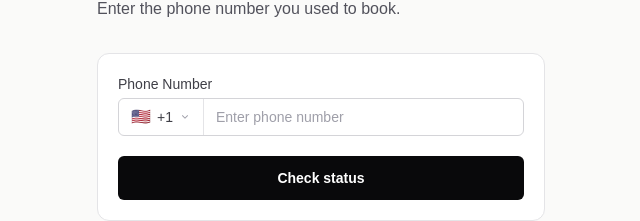
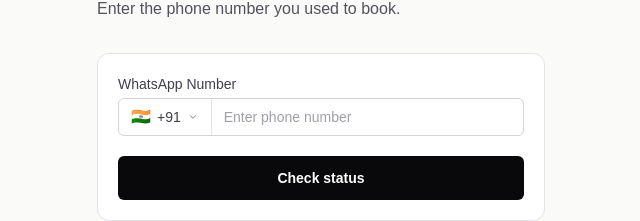
Before and after one commit to KaranDev316/TrimQ, a Next.js app: page /check in a window 1280 px wide. Shown: the part 330-551 px from the top of the page, without its empty margins (319-959 px from the left). Built offline with nearby package versions, Linux system fonts and the light colour scheme.

Commit message:
Fix default country and WhatsApp labels

```diff
--- a/app/barber/dashboard/page.js
+++ b/app/barber/dashboard/page.js
@@ -476,7 +476,7 @@
                         htmlFor="add-phone"
                         className="block text-sm font-medium text-zinc-700"
                       >
-                        Phone Number
+                        WhatsApp Number
                       </label>
                       <div className="mt-1">
                         <PhoneInput value={addPhone} onChange={setAddPhone} />
--- a/app/booking/[bookingNumber]/page.js
+++ b/app/booking/[bookingNumber]/page.js
@@ -185,7 +185,7 @@
                         htmlFor="cancel-phone"
                         className="block text-sm font-medium text-zinc-700"
                       >
-                        Enter your phone number to confirm cancellation
+                        Enter your WhatsApp number to confirm cancellation
                       </label>
                       <PhoneInput value={cancelPhone} onChange={setCancelPhone} />
                       {cancelError && (
--- a/app/check/page.js
+++ b/app/check/page.js
@@ -75,7 +75,7 @@
                 htmlFor="phone"
                 className="block text-sm font-medium text-zinc-700"
               >
-                Phone Number
+                WhatsApp Number
               </label>
               <div className="mt-1">
                 <PhoneInput value={phone} onChange={setPhone} />
--- a/app/join/page.js
+++ b/app/join/page.js
@@ -113,7 +113,7 @@
 
             <div>
               <label htmlFor="phone" className="block text-sm font-medium text-zinc-700">
-                Phone Number
+                WhatsApp Number
               </label>
               <div className="mt-1">
                 <PhoneInput value={phone} onChange={setPhone} />
--- a/components/shared/PhoneInput.jsx
+++ b/components/shared/PhoneInput.jsx
@@ -4,18 +4,7 @@
 import PhoneInput, {
   getCountries,
   getCountryCallingCode,
-  isSupportedCountry,
 } from "react-phone-number-input/input-max";
-
-function detectDefaultCountry() {
-  if (typeof navigator === "undefined") return "IN";
-  const locale = navigator.language || navigator.languages?.[0] || "";
-  const region = (locale.split("-")[1] || "").toUpperCase();
-  if (region && /^[A-Z]{2}$/.test(region) && isSupportedCountry(region)) {
-    return region;
-  }
-  return "IN";
-}
 
 function countryFlagEmoji(country) {
   if (!country) return "🌐";
@@ -116,10 +105,6 @@
 export default function PhoneField({ value, onChange, placeholder = "Enter phone number" }) {
   const [country, setCountry] = useState("IN");
 
-  useEffect(() => {
-    setCountry(detectDefaultCountry());
-  }, []);
-
   return (
     <div className="flex items-stretch rounded-md border border-zinc-300 bg-white transition focus-within:border-zinc-950">
       <CountrySelect country={country} onCountryChange={setCountry} />
```
